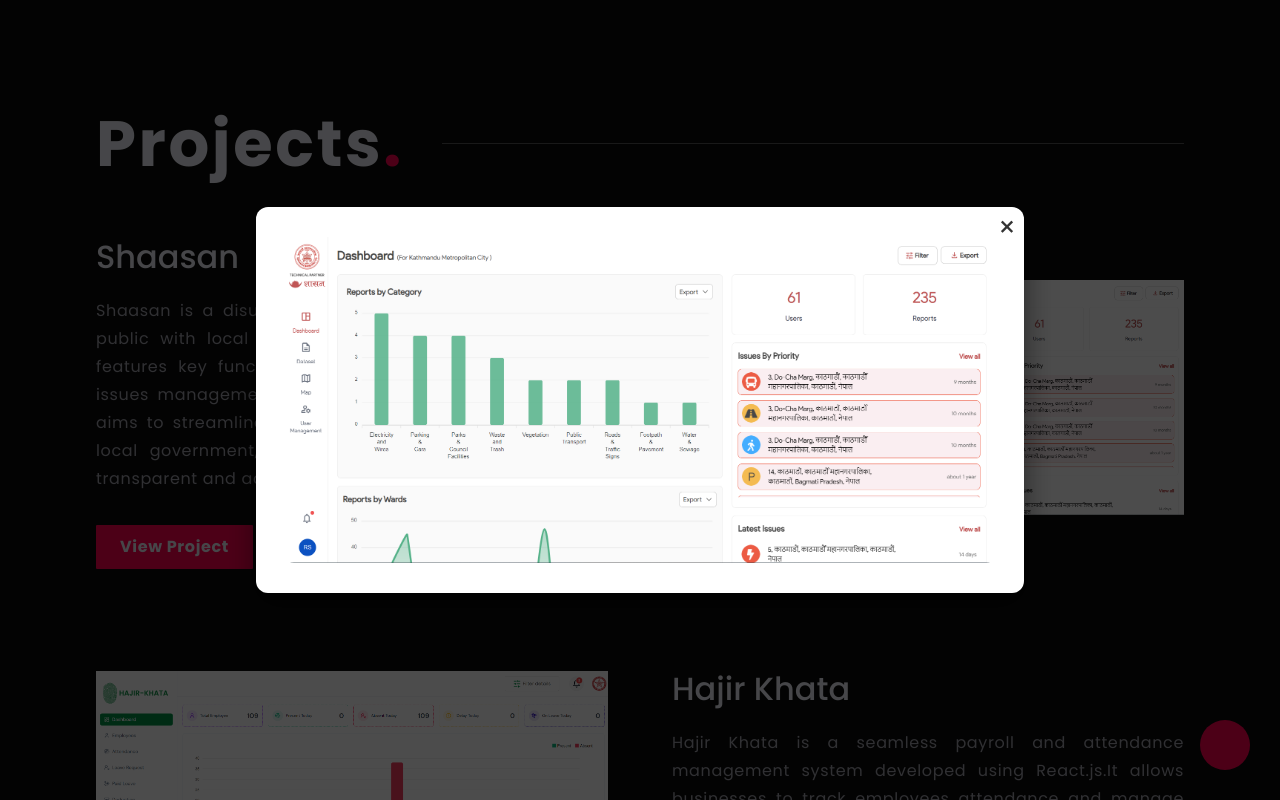
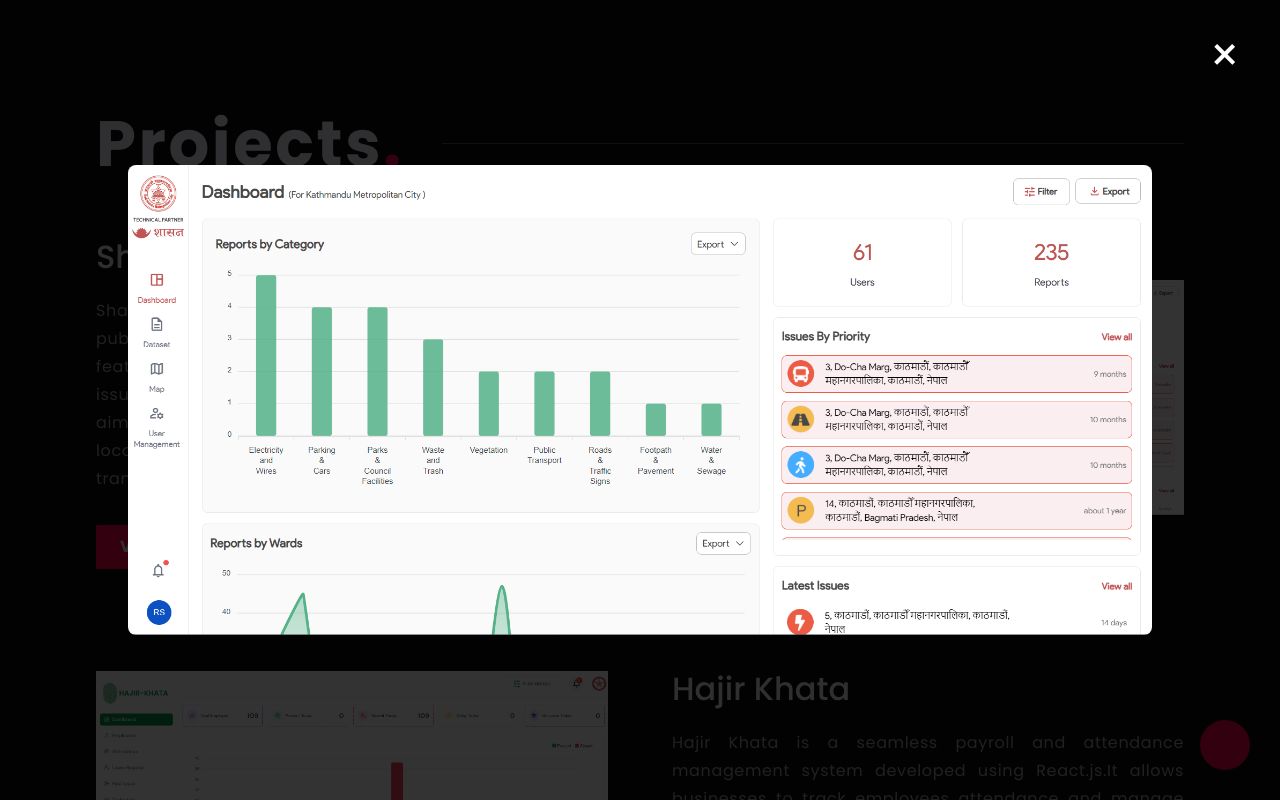
Before and after one commit to rajinsakha/Portfolio, a React (Create React App) app: page / in a window 1280 px wide. Both pictures are taken after a click on the element 912 px from the left and 1962 px from the top of the page. Shown: the part 1562-2362 px from the top of the page. Built offline with nearby package versions, Linux system fonts and the light colour scheme; some icons are missing.

Commit message:
fixed-modal

```diff
--- a/src/components/Common/Common.css
+++ b/src/components/Common/Common.css
@@ -1,104 +1,56 @@
-/* Overlay */
+/* Full-screen modal overlay */
 .modal-overlay {
   position: fixed;
   top: 0;
   left: 0;
-    width: 100%;
+  width: 100vw;
   height: 100vh;
-    background: rgba(0, 0, 0, 0.7); /* Darker background */
+  background-color: rgba(0, 0, 0, 0.8); /* Dark overlay background */
   display: flex;
   align-items: center;
   justify-content: center;
-    opacity: 0;
-    animation: fadeIn 0.3s forwards;
   z-index: 1000;
 }
 
-  @keyframes fadeIn {
-    to {
-      opacity: 1;
-    }
-  }
-
-  /* Modal Content */
+/* Modal content */
 .modal-content {
-    position: relative;
-    background: #fff;
-    padding: 20px;
-    border-radius: 12px;
-    box-shadow: 0 10px 30px rgba(0, 0, 0, 0.5);
-    max-width: 90%;
-    width: 800px; /* Make it wider on larger screens */
-    max-height: 90vh;
-    overflow-y: auto; /* Allows scroll if content overflows */
+  max-width: 80%;
+  max-height: 80%;
   display: flex;
   align-items: center;
   justify-content: center;
-    opacity: 0;
-    transform: translateY(-30px);
-    animation: slideUp 0.3s forwards;
 }
 
-  @keyframes slideUp {
-    to {
-      opacity: 1;
-      transform: translateY(0);
-    }
+/* Full-size image in the modal */
+.modal-image {
+  max-width: 100%;
+  max-height: 100%;
+  border-radius: 8px; /* Rounded corners if desired */
+  object-fit: contain; /* Maintains aspect ratio */
 }
 
-  /* Modal Image */
-  .modal-image {
-    width: 100%;
-    height: auto;
-    border-radius: 8px;
+/* Close button positioned in the top-right corner of the screen */
+.close-button {
+  position: fixed;
+  top: 20px;
+  right: 40px;
+  background: transparent;
+  border: none;
+  color: white;
+  font-size: 3rem;
+  cursor: pointer;
+  z-index: 1001; /* Ensure it stays above the modal content */
 }
 
-  /* Close Button */
-  .close-modal {
-    position: absolute;
-    top: 0;
-    right: 8px;
-    background: transparent;
-    border: none;
-    font-size: 24px;
-    cursor: pointer;
-    color: #333;
-    transition: color 0.2s;
-  }
-
-  .close-modal:hover {
+.close-button:hover{
   color: var(--color-red);
 }
 
-  /* Responsive Adjustments */
-  @media screen and (min-width: 1200px) {
-    .modal-content {
-      max-width: 60%;
-      padding: 30px;
-    }
+/* Responsive adjustments */
+@media (max-width: 768px) {
 
-    .close-modal {
-      font-size: 28px;
+
+  .close-button {
+   display: none;
   }
 }
-
-  @media screen and (max-width: 768px) {
-    .modal-content {
-      width: 90%;
-      padding: 15px;
-    }
-
-    .close-modal {
-      font-size: 22px;
-    }
-  }
-
-  @media screen and (max-width: 500px) {
-    .modal-content {
-      width: 85%;
-    }
-
-    .close-modal {
-      font-size: 20px;
-    }
-  }
--- a/src/components/Common/Modal.jsx
+++ b/src/components/Common/Modal.jsx
@@ -11,7 +11,7 @@
   return (
     <div className="modal-overlay" onClick={handleClose}>
       <div className="modal-content" onClick={(e) => e.stopPropagation()}>
-        <button className="close-modal" onClick={handleClose}>
+        <button className="close-button" onClick={handleClose}>
           &times;
         </button>
         <img src={imgURL} alt="modal-img" className="modal-image" />
```
Lines whose indentation alone changed are shown as unchanged.
